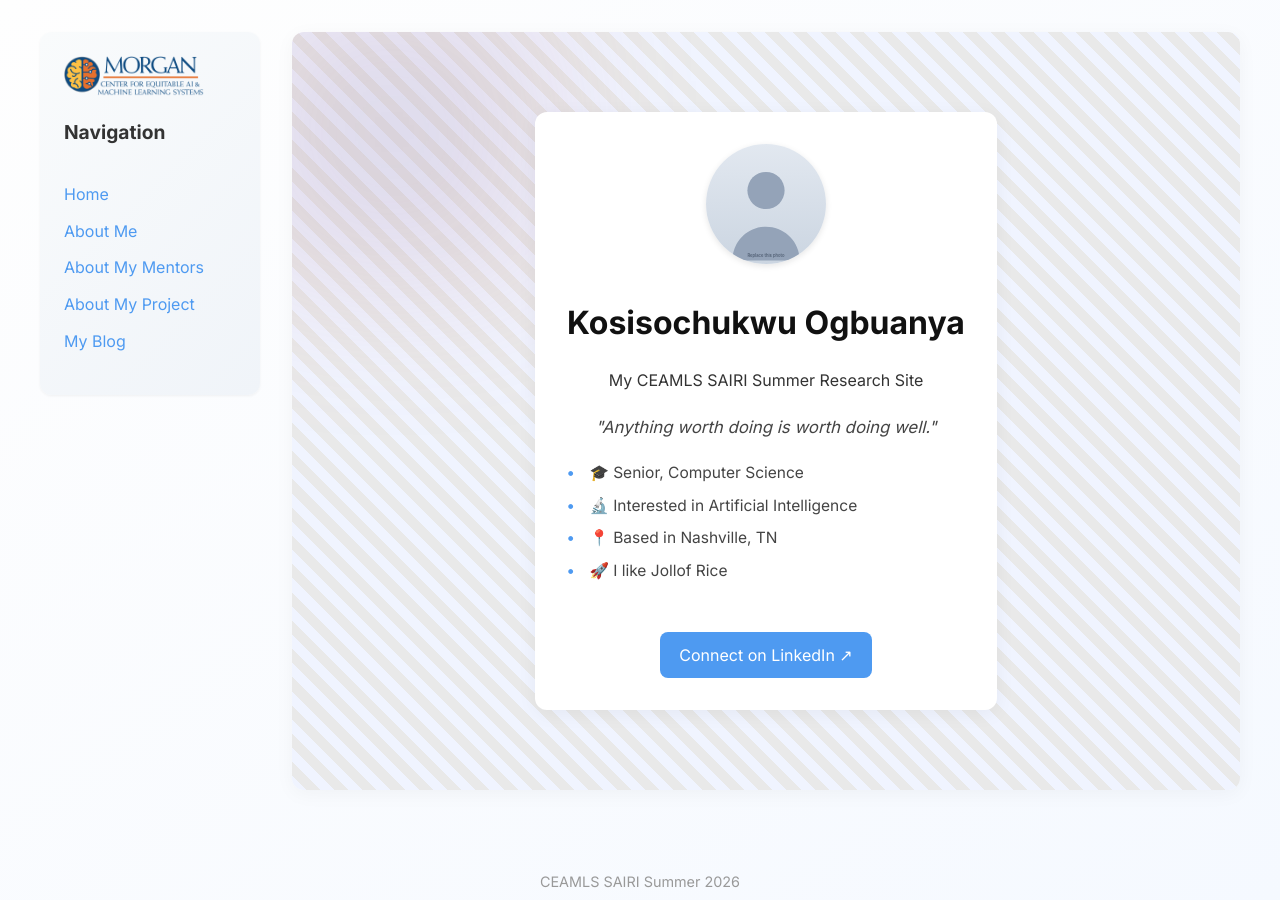
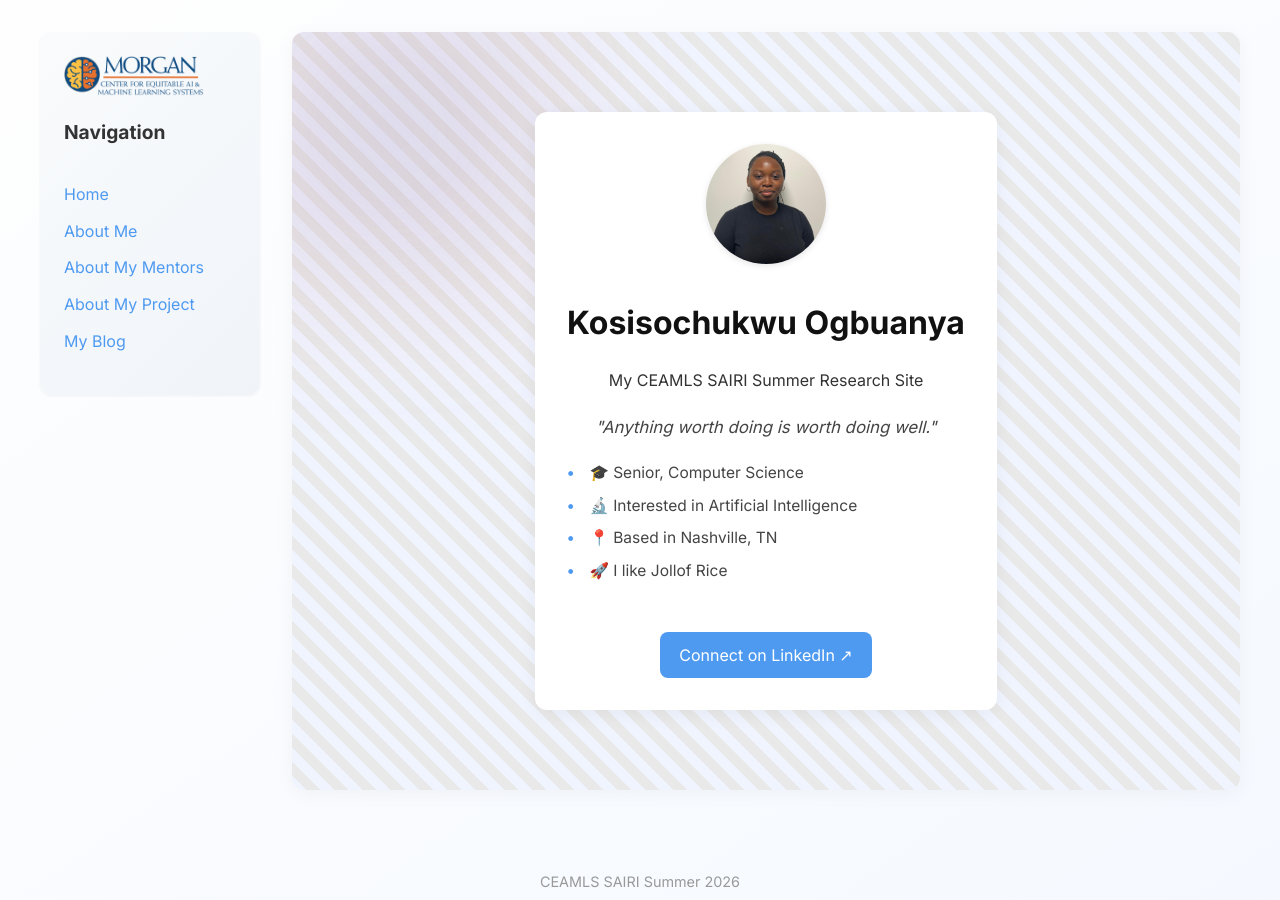
Before and after one commit to Kosiso7-og/Kosiso7-ogceamls26.github.io, a Jekyll site: the page built from index.md, in a window 1280 px wide. Built offline with Jekyll 4.4.1, drawn with Linux system fonts in a browser that asks for light colours.

Commit message:
Update profile image from SVG to JPEG

```diff
--- a/index.md
+++ b/index.md
@@ -13,7 +13,7 @@ quick_facts:
   - "🚀 I like Jollof Rice"
 
 linkedin: https://www.linkedin.com/in/kosiso-ogbuanya/
-image: /assets/images/profile.svg
+image: assets/images/headshot.jpeg
 
 # A "Currently" block — three short status lines for the home page.
 currently:
```
